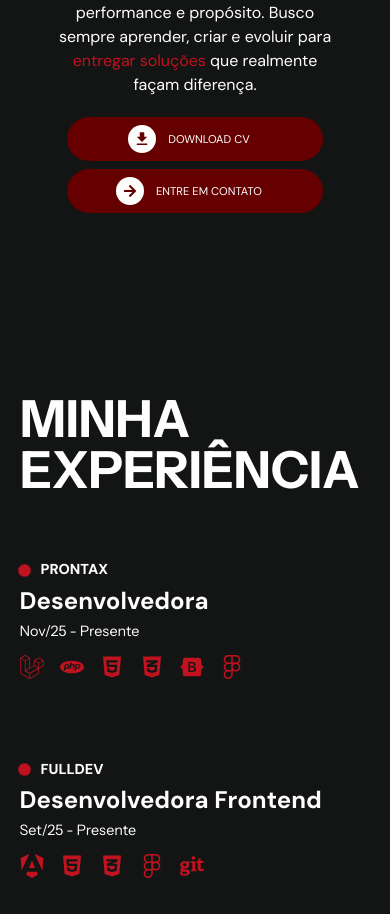
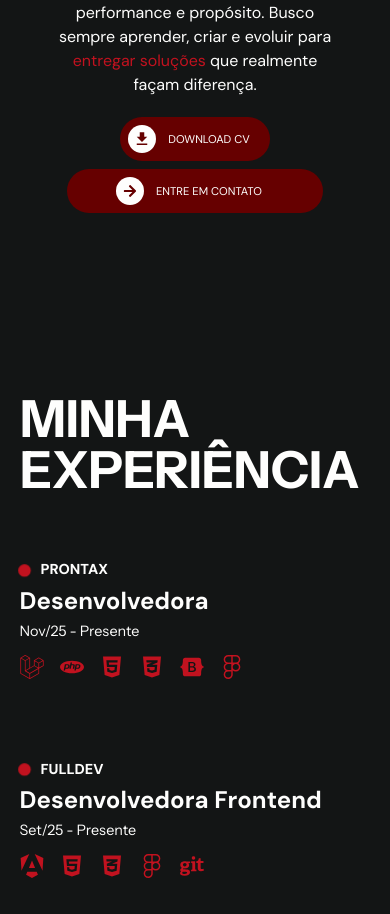
Before and after one commit to michaelleoliveir/mikl_portfolio, a Next.js app: page / in a window 390 px wide. Shown: the part 1483-2397 px from the top of the page. Built offline with nearby package versions, Linux system fonts and the light colour scheme; a web font is replaced by a local one.

Commit message:
feat: add CV download functionality

```diff
--- a/src/components/layout/AboutMe.tsx
+++ b/src/components/layout/AboutMe.tsx
@@ -46,9 +46,13 @@ const AboutMe = () => {
                         </div>
 
                         <div className='mt-5 flex flex-col md:flex-row items-center md:justify-start gap-2 md:gap-4'>
-                            <button className='w-full max-w-64 md:w-auto justify-center text-[0.7rem] md:text-[1rem] font-dm-sans pr-5 pl-2 py-2 bg-highlight-darker rounded-full flex items-center gap-3 text-letter transition-all hover:shadow-[0_0_25px_rgba(66,00,00,1.3)]'>
-                                <span className='bg-letter text-highlight-darker rounded-full w-7 md:w-8 h-7 md:h-8 flex items-center justify-center'><MdDownload size={18} /></span>
-                                DOWNLOAD CV</button>
+                            <a href="/curriculo.pdf" target='_blank' className='cursor-pointer'>
+                                <button className='cursor-pointer w-full max-w-64 md:w-auto justify-center text-[0.7rem] md:text-[1rem] font-dm-sans pr-5 pl-2 py-2 bg-highlight-darker rounded-full flex items-center gap-3 text-letter transition-all hover:shadow-[0_0_25px_rgba(66,00,00,1.3)]'>
+                                    <span className='bg-letter text-highlight-darker rounded-full w-7 md:w-8 h-7 md:h-8 flex items-center justify-center'><MdDownload size={18} />
+                                    </span>
+                                        DOWNLOAD CV
+                                </button>
+                            </a>
                             <Link
                                 className='w-full max-w-64 md:w-auto justify-center text-[0.7rem] md:text-[1rem] font-dm-sans pr-5 pl-2 py-2 bg-highlight-darker rounded-full flex items-center gap-3 text-letter transition-all hover:shadow-[0_0_25px_rgba(66,00,00,1.3)]'
                                 href='/contact'
```
Also changed, not shown: 1 other file (tests, documents, lock files or other folders).
